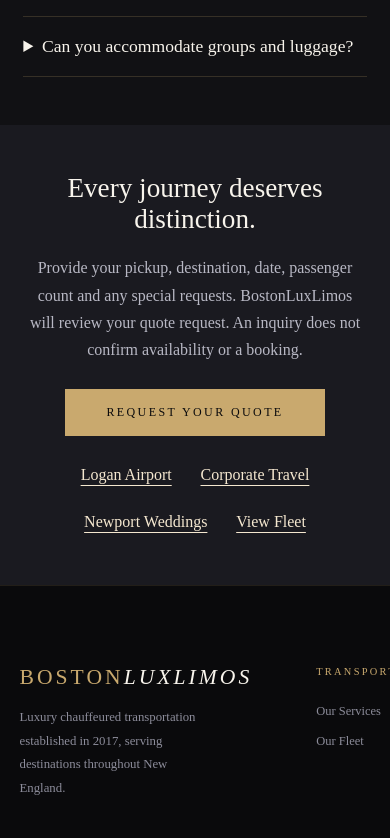
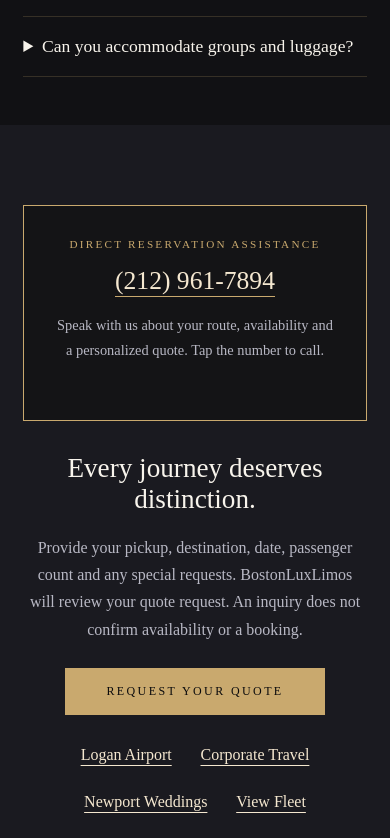
Before and after one commit to admin-st2/bostonluxlimos, a plain HTML site: page logan-airport-limo.html in a window 390 px wide. Shown: the part 1806-2644 px from the top of the page. Drawn offline with Linux system fonts and the light colour scheme.

Commit message:
Add verified reservations phone throughout BostonLuxLimos website (#3)
* Add verified public reservations phone as an on-page click-to-call CTA

* Add verified public reservations phone as an on-page click-to-call CTA

* Add verified public reservations phone as an on-page click-to-call CTA

* Add verified public reservations phone as an on-page click-to-call CTA

* Add verified public reservations phone as an on-page click-to-call CTA

* Add verified public reservations phone as an on-page click-to-call CTA

* Add verified public reservations phone as an on-page click-to-call CTA

* Style in-page click-to-call reservation poster

```diff
--- a/logan-airport-limo.html
+++ b/logan-airport-limo.html
@@ -47,7 +47,12 @@
 <section class="lp-faq"><div class="lp-faq-inner"><h2>Frequently Asked Questions</h2><details><summary>Do you provide transfers to and from all Logan terminals?</summary><p>Request a quote with your airline and terminal. We will confirm feasible pickup arrangements and availability based on the applicable airport rules.</p></details>
 <details><summary>Can I request a round trip?</summary><p>Yes. Provide both dates and times to receive a quote for the outbound and return transfers.</p></details>
 <details><summary>Can you accommodate groups and luggage?</summary><p>Tell us the passenger and luggage counts. Vehicle suitability and availability will be confirmed with your quote.</p></details></div></section>
-<section class="lp-cta"><h2>Every journey deserves distinction.</h2><p>Provide your pickup, destination, date, passenger count and any special requests. BostonLuxLimos will review your quote request. An inquiry does not confirm availability or a booking.</p><a class="btn-primary" href="contact.html?service=airport#quote">Request Your Quote</a><div class="lp-links"><a href="logan-airport-limo.html">Logan Airport</a><a href="boston-corporate-car-service.html">Corporate Travel</a><a href="newport-wedding-limo.html">Newport Weddings</a><a href="fleet.html">View Fleet</a></div></section>
+<section class="lp-cta">
+<div class="phone-poster" aria-label="BostonLuxLimos telephone reservations">
+ <span class="phone-poster__eyebrow">DIRECT RESERVATION ASSISTANCE</span>
+ <a class="phone-poster__number" href="tel:+12129617894" aria-label="Call BostonLuxLimos at 212 961 7894">(212) 961-7894</a>
+ <p>Speak with us about your route, availability and a personalized quote. Tap the number to call.</p>
+ </div><h2>Every journey deserves distinction.</h2><p>Provide your pickup, destination, date, passenger count and any special requests. BostonLuxLimos will review your quote request. An inquiry does not confirm availability or a booking.</p><a class="btn-primary" href="contact.html?service=airport#quote">Request Your Quote</a><div class="lp-links"><a href="logan-airport-limo.html">Logan Airport</a><a href="boston-corporate-car-service.html">Corporate Travel</a><a href="newport-wedding-limo.html">Newport Weddings</a><a href="fleet.html">View Fleet</a></div></section>
 </main>
-<footer><div class="footer-top"><div class="footer-brand"><a href="index.html" class="nav-logo">Boston<span>LuxLimos</span></a><p>Luxury chauffeured transportation established in 2017, serving destinations throughout New England.</p></div><div class="footer-col"><h4>Transportation</h4><ul><li><a href="services.html">Our Services</a></li><li><a href="fleet.html">Our Fleet</a></li></ul></div><div class="footer-col"><h4>Explore</h4><ul><li><a href="index.html">Home</a></li><li><a href="contact.html#quote">Request a Quote</a></li></ul></div><div class="footer-col"><h4>Contact</h4><ul><li><a href="mailto:reservations@bostonluxlimos.com">reservations@bostonluxlimos.com</a></li><li>Greater Boston, Massachusetts</li></ul></div></div><div class="footer-bottom"><span>© 2026 BostonLuxLimos · Operated by STRUT2 LLC · Est. 2017.</span><span>New England luxury transportation</span></div></footer>
+<footer><div class="footer-top"><div class="footer-brand"><a href="index.html" class="nav-logo">Boston<span>LuxLimos</span></a><p>Luxury chauffeured transportation established in 2017, serving destinations throughout New England.</p></div><div class="footer-col"><h4>Transportation</h4><ul><li><a href="services.html">Our Services</a></li><li><a href="fleet.html">Our Fleet</a></li></ul></div><div class="footer-col"><h4>Explore</h4><ul><li><a href="index.html">Home</a></li><li><a href="contact.html#quote">Request a Quote</a></li></ul></div><div class="footer-col"><h4>Contact</h4><ul><li><a href="tel:+12129617894" aria-label="Call BostonLuxLimos at 212 961 7894">(212) 961-7894</a></li><li><a href="mailto:reservations@bostonluxlimos.com">reservations@bostonluxlimos.com</a></li><li>Greater Boston, Massachusetts</li></ul></div></div><div class="footer-bottom"><span>© 2026 BostonLuxLimos · Operated by STRUT2 LLC · Est. 2017.</span><span>New England luxury transportation</span></div></footer>
 </body></html>
--- a/style.css
+++ b/style.css
@@ -264,3 +264,9 @@
   from { opacity: 0; transform: translateY(24px); }
   to { opacity: 1; transform: translateY(0); }
 }
+
+.phone-poster{max-width:700px;margin:2rem auto;padding:2rem;border:1px solid #c9a96e;background:#141416;text-align:center}
+.phone-poster__eyebrow{display:block;color:#c9a96e;font-size:.7rem;letter-spacing:.2em;margin-bottom:1rem}
+.phone-poster__number{display:block;color:#f5e8d0;text-decoration:none;font-size:clamp(1.6rem,5vw,3rem);margin:1rem auto;border-bottom:1px solid #c9a96e;width:fit-content}
+.phone-poster__number:hover{color:#c9a96e}
+.phone-poster p{color:#b8b8c4;font-size:.9rem;line-height:1.5}
```
Also changed, not shown: boston-corporate-car-service.html (+7 -2 lines), contact.html (+10 -4 lines), fleet.html (+6 -0 lines), index.html (+7 -1 lines), newport-wedding-limo.html (+7 -2 lines), services.html (+6 -0 lines).
